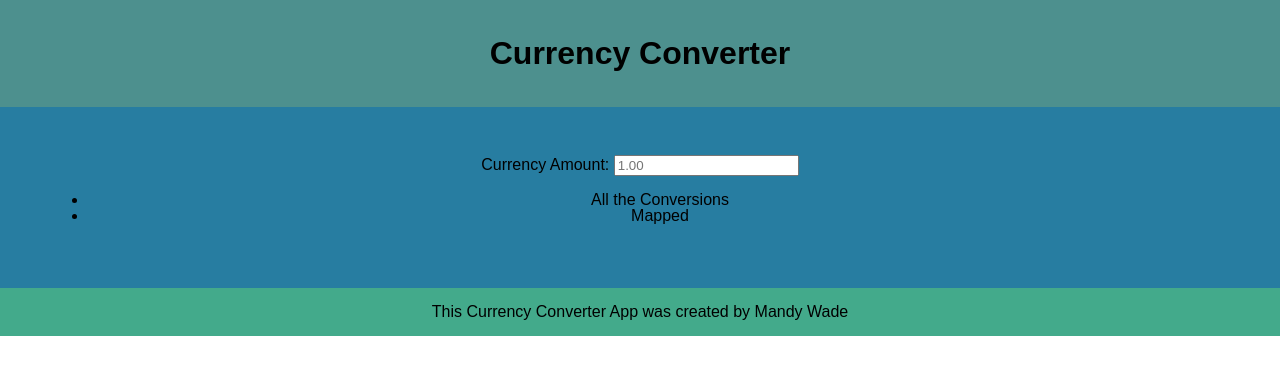
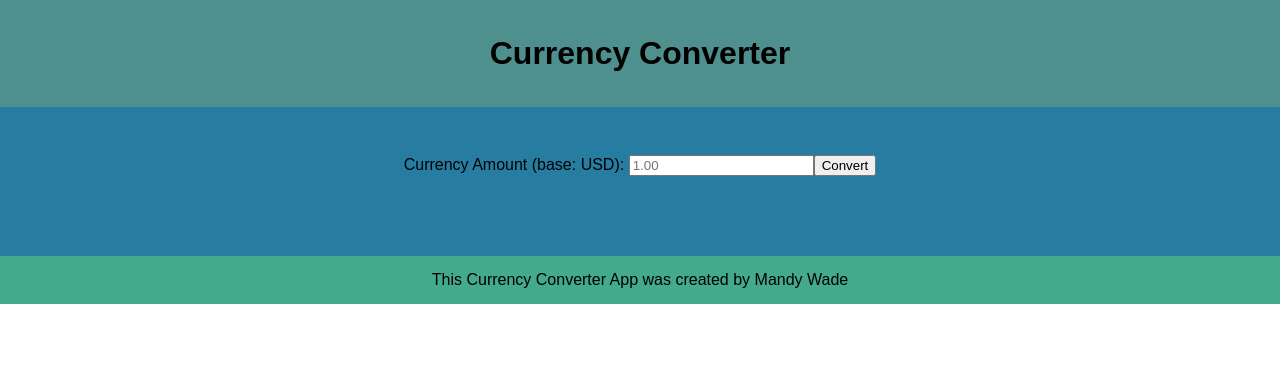
Before and after one commit to MandyW0312/currency-converter, a React (Create React App) app: page / in a window 1280 px wide. Shown: the top 374 px of the page. Built offline with nearby package versions, Linux system fonts and the light colour scheme.

Commit message:
added axios package

```diff
--- a/package.json
+++ b/package.json
@@ -24,6 +24,7 @@
     "useTabs": false
   },
   "dependencies": {
+    "axios": "^0.21.1",
     "json": "^10.0.0",
     "react": "^17.0.1",
     "react-dom": "^17.0.1",
--- a/src/App.jsx
+++ b/src/App.jsx
@@ -1,19 +1,109 @@
-import React from 'react'
+import React, { useEffect, useState } from 'react'
 
 export function App() {
+  const [currencyAmount, setCurrencyAmount] = useState(1)
+  const [currencyRates, setCurrencyRates] = useState({})
+  //   base: 'USD',
+  //   rates: {
+  //     GBP: 0.7082990285,
+  //     HKD: 7.7547340688,
+  //     IDR: 14054.1989132225,
+  //     ILS: 3.2670838136,
+  //     DKK: 6.1225094681,
+  //     INR: 72.3497447719,
+  //     CHF: 0.9080355673,
+  //     MXN: 20.3935452001,
+  //     CZK: 21.3881113124,
+  //     SGD: 1.321340359,
+  //     THB: 30.0403424996,
+  //     HRK: 6.2411493496,
+  //     EUR: 0.8233163181,
+  //     MYR: 4.042483122,
+  //     NOK: 8.4375926231,
+  //     CNY: 6.4516713321,
+  //     BGN: 1.610242055,
+  //     PHP: 48.6349415445,
+  //     PLN: 3.719578462,
+  //     ZAR: 14.4675613371,
+  //     CAD: 1.2568746913,
+  //     ISK: 127.2847027828,
+  //     BRL: 5.4044129755,
+  //     RON: 4.0135847192,
+  //     NZD: 1.354437675,
+  //     TRY: 7.1686975136,
+  //     JPY: 105.9525769801,
+  //     RUB: 73.6801416104,
+  //     KRW: 1108.3072616499,
+  //     USD: 1.0,
+  //     AUD: 1.2635435534,
+  //     HUF: 296.1798122839,
+  //     SEK: 8.3066853285,
+  //   },
+  // })
+
+  useEffect(function () {
+    console.log('runs when app mounts')
+  }, [])
+
   return (
     <div>
       <header>
         <h1>Currency Converter</h1>
       </header>
-      <section>
-        <label htmlFor="Currency">Currency Amount: </label>
-        <input type="number" placeholder="1.00" name="Currency"></input>
+      <main>
+        <section>
+          <label htmlFor="Currency">Currency Amount (base: USD): </label>
+          <input
+            type="number"
+            min="0"
+            step="0.01"
+            placeholder="1.00"
+            name="Currency"
+            onChange={function (event) {
+              setCurrencyAmount(parseFloat(event.target.value))
+            }}
+          ></input>
+          <button>Convert</button>
+        </section>
         <ul>
-          <li>All the Conversions</li>
-          <li>Mapped</li>
+          {/* {currencyRates.map(function (currencyRate) {
+            return <li key={currencyRate.id}>{currencyRate.rates}</li>
+          })} */}
+          {/* <li>GBP: 0.7082990285 </li>
+          <li>HKD: 7.7547340688</li>
+          <li>IDR: 14054.1989132225</li>
+          <li>ILS: 3.2670838136</li>
+          <li>DKK: 6.1225094681</li>
+          <li>INR: 72.3497447719</li>
+          <li>CHF: 0.9080355673</li>
+          <li>MXN: 20.3935452001</li>
+          <li>CZK: 21.3881113124</li>
+          <li>SGD: 1.321340359</li>
+          <li>THB: 30.0403424996</li>
+          <li>HRK: 6.2411493496</li>
+          <li>EUR: 0.8233163181</li>
+          <li>MYR: 4.042483122</li>
+          <li>NOK: 8.4375926231</li>
+          <li>CNY: 6.4516713321</li>
+          <li>BGN: 1.610242055</li>
+          <li>PHP: 48.6349415445</li>
+          <li>PLN: 3.719578462</li>
+          <li>ZAR: 14.4675613371</li>
+          <li>CAD: 1.2568746913</li>
+          <li>ISK: 127.2847027828</li>
+          <li>BRL: 5.4044129755</li>
+          <li>RON: 4.0135847192</li>
+          <li>NZD: 1.354437675</li>
+          <li>TRY: 7.1686975136</li>
+          <li>JPY: 105.9525769801</li>
+          <li>RUB: 73.6801416104</li>
+          <li>KRW: 1108.3072616499</li>
+          <li>USD: 1.0</li>
+          <li>AUD: 1.2635435534</li>
+          <li>HUF: 296.1798122839</li>
+          <li>SEK: 8.3066853285</li> */}
         </ul>
-      </section>
+      </main>
       <footer>This Currency Converter App was created by Mandy Wade</footer>
     </div>
   )
--- a/src/index.scss
+++ b/src/index.scss
@@ -17,8 +17,10 @@ header {
   padding: 1rem;
 }
 
-section {
-  text-align: center;
+main {
+  display: flex;
+  flex-direction: column;
+  align-items: center;
   padding: 3rem;
   background-color: #277da1;
 }
```
Also changed, not shown: 1 other file (tests, documents, lock files or other folders).
